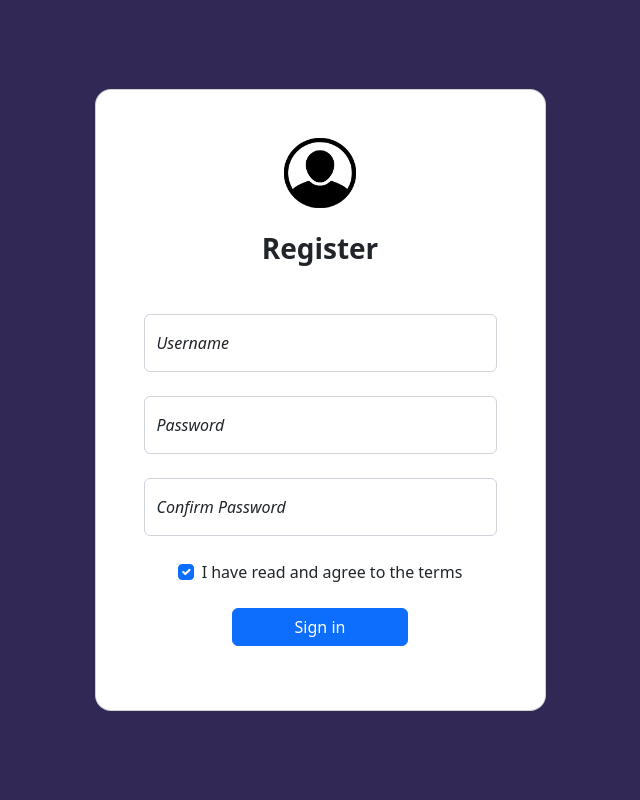
After one commit to SyntaxEnemies/power-corp, a Flask app: template templates/signup.html in a window 1280 px wide. The commit adds this page. Shown: the whole page, without its empty margins (320-960 px from the left). Run offline with Flask 2, Linux system fonts and the light colour scheme; the template is opened without the code that fills it, so the values that code supplies are empty; parts of the project's set-up code (start-up, migrations or seed data) failed here and were passed over; some web fonts are replaced.

Commit message:
added template to set account credentials

```diff
--- a/templates/login.html
+++ b/templates/login.html
@@ -22,12 +22,11 @@
                   <img class='mb-4' src="{{ url_for('static', filename='img/useravatar.png') }}" alt='' width='72' height='70' align-items-right>
        <h1 class='h3 mb-3 fw-normal'><B> User Login</B></h1>
 
-    <div class='form-floating'>
+    <div class='form-floating  mb-4'>
       <input type='username' class='form-control' name='username' id='floatingInput' placeholder='name@example.com'>
       <label for='floatingInput'><i>Username</i></label>
     </div>
-    <br>
-    <div class='form-floating'>
+    <div class='form-floating  mb-4'>
       <input type='password' class='form-control' name='password' id='floatingPassword' placeholder='Password'>
       <label for='floatingPassword'><i>Password</i></label>
     </div>
--- /dev/null
+++ b/templates/signup.html
@@ -0,0 +1,52 @@
+<!doctype html>
+{% extends 'base.html' %}
+{% block body %}
+
+<section class="vh-100" style="background-color: #312856">
+  <div class="container py-5 h-100">
+    <div class="row d-flex justify-content-center align-items-center h-100">
+      <div class="col-12 col-md-8 col-lg-6 col-xl-5">
+        <div class="card shadow-2-strong" style="border-radius: 1rem;">
+          <div class="card-body p-5 text-center">
+            <img class="mb-4" src="{{ url_for('static', filename='img/useravatar.png') }}" alt="" width="72" height="70" align-items-right>
+            <h3 class="mb-5"><b>Register</b></h3>
+
+            <div class='form-floating  mb-4'>
+              <input type='username' class='form-control' name='username' id='floatingInput' placeholder='name@example.com'>
+              <label for='floatingInput'><i>Username</i></label>
+            </div>
+
+            <div class='form-floating  mb-4'>
+              <input type='password' class='form-control' name='password' id='floatingPassword' placeholder='Password'>
+              <label for='floatingPassword'><i>Password</i></label>
+            </div>
+
+            <div class="form-floating mb-4">
+              <input type="password" class="form-control" name="password" id="floatingPassword" placeholder="Password">
+              <label for="floatingPassword"><i> Confirm Password</i></label>
+            </div>
+
+      <!-- Checkbox -->
+      <div class="form-check d-flex justify-content-center mb-4">
+        <input class="form-check-input me-2" type="checkbox" value="" id="registerCheck" checked
+          aria-describedby="registerCheckHelpText" />
+        <label class="form-check-label" for="registerCheck">
+          I have read and agree to the terms
+        </label>
+      </div>
+
+      <!-- Submit button -->
+      <button type="submit" class=" w-50 btn btn-primary btn-block mb-3">Sign in</button>
+    </form>
+  </div>
+</div>
+
+
+
+          </div>
+        </div>
+      </div>
+    </div>
+  </div>
+</section>
+{% endblock %}
```
